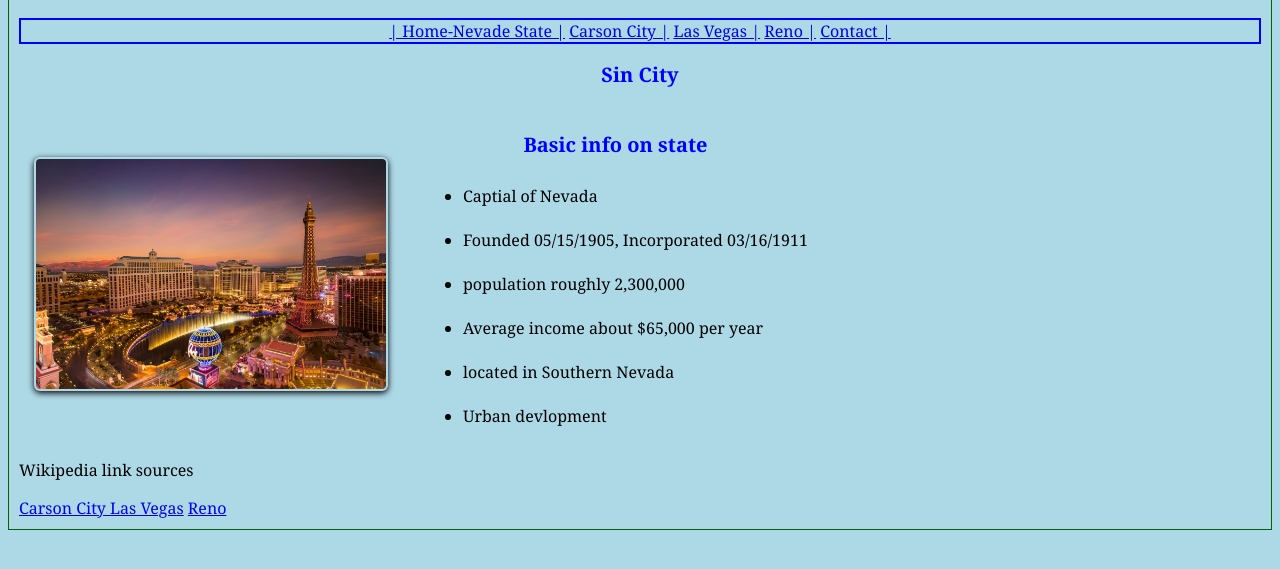
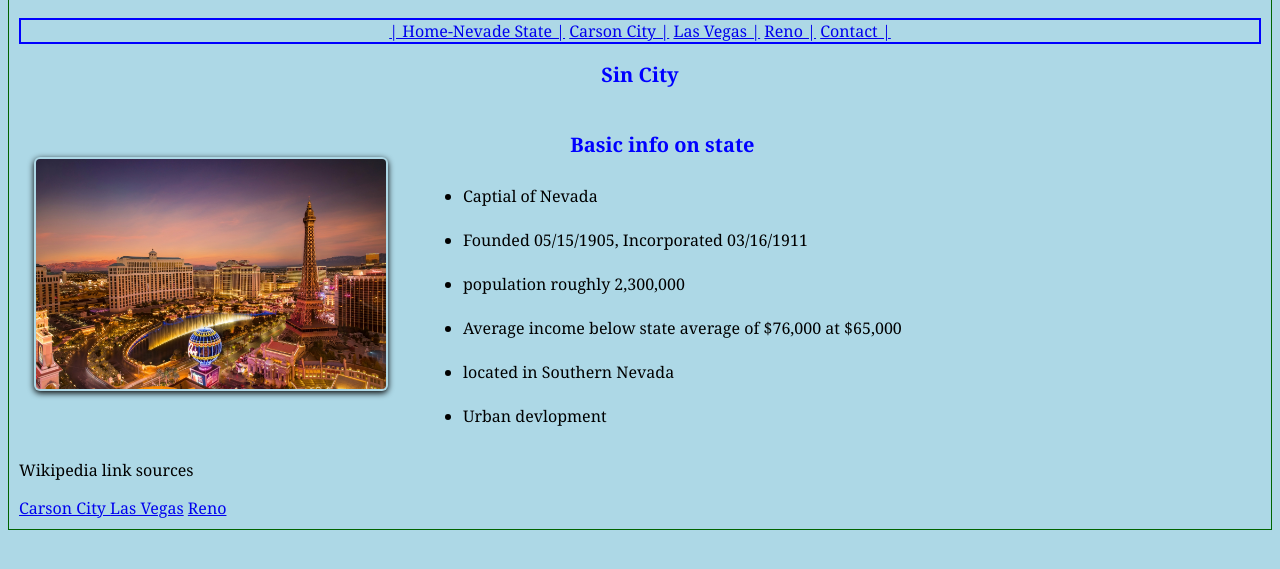
Before and after one commit to zacbailey3/zacbaley3.github.io, a plain HTML site: page las_vegas.html in a window 1280 px wide. Shown: the part 163-732 px from the top of the page. Drawn offline with Linux system fonts and the light colour scheme.

Commit message:
edit page

```diff
--- a/las_vegas.html
+++ b/las_vegas.html
@@ -25,7 +25,7 @@
                     <li>Captial of Nevada</li><br>
                     <li>Founded 05/15/1905, Incorporated 03/16/1911</li><br>
                     <li>population roughly 2,300,000</li><br>
-                    <li>Average income about $65,000 per year </li><br>
+                    <li>Average income below state average of $76,000 at $65,000</li><br>
                     <li>located in Southern Nevada</li><br>
                     <li>Urban devlopment</li>
                 </ul>
```
Also changed, not shown: reno.html (+1 -1 lines).
